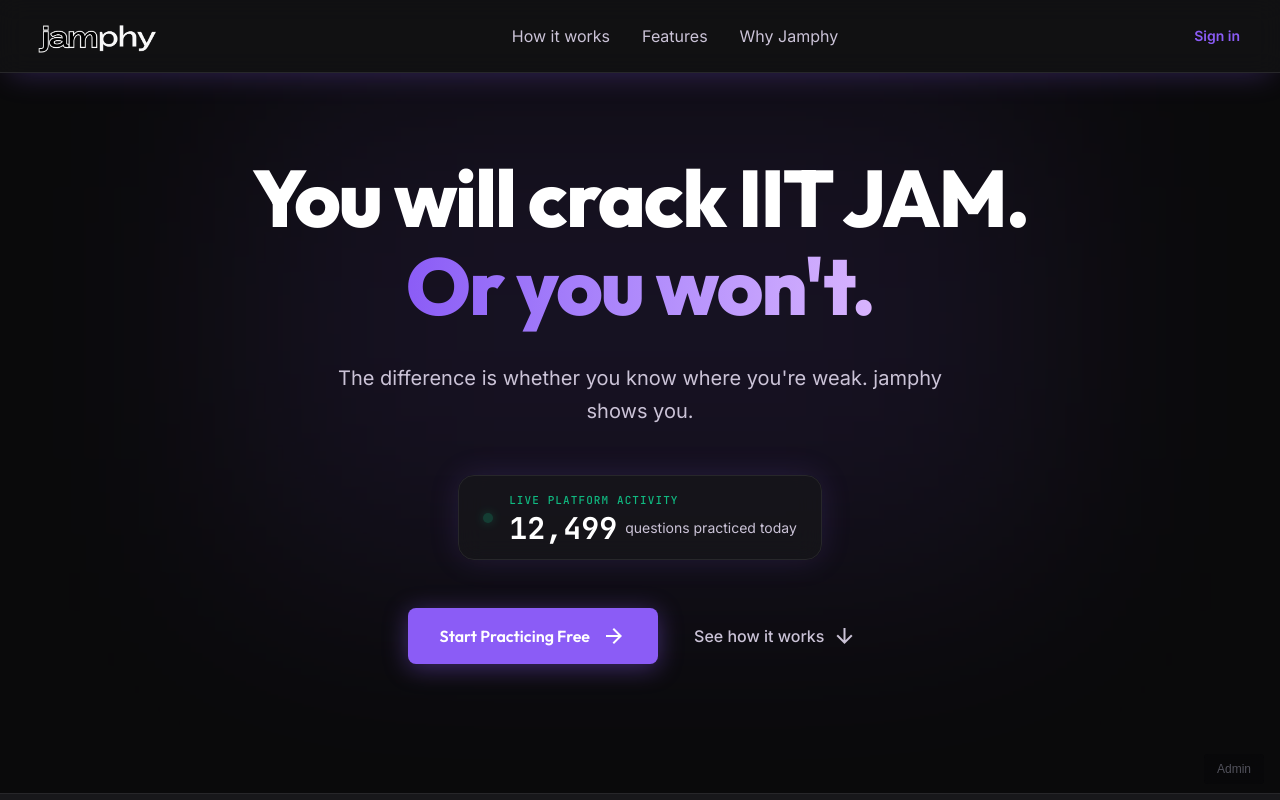
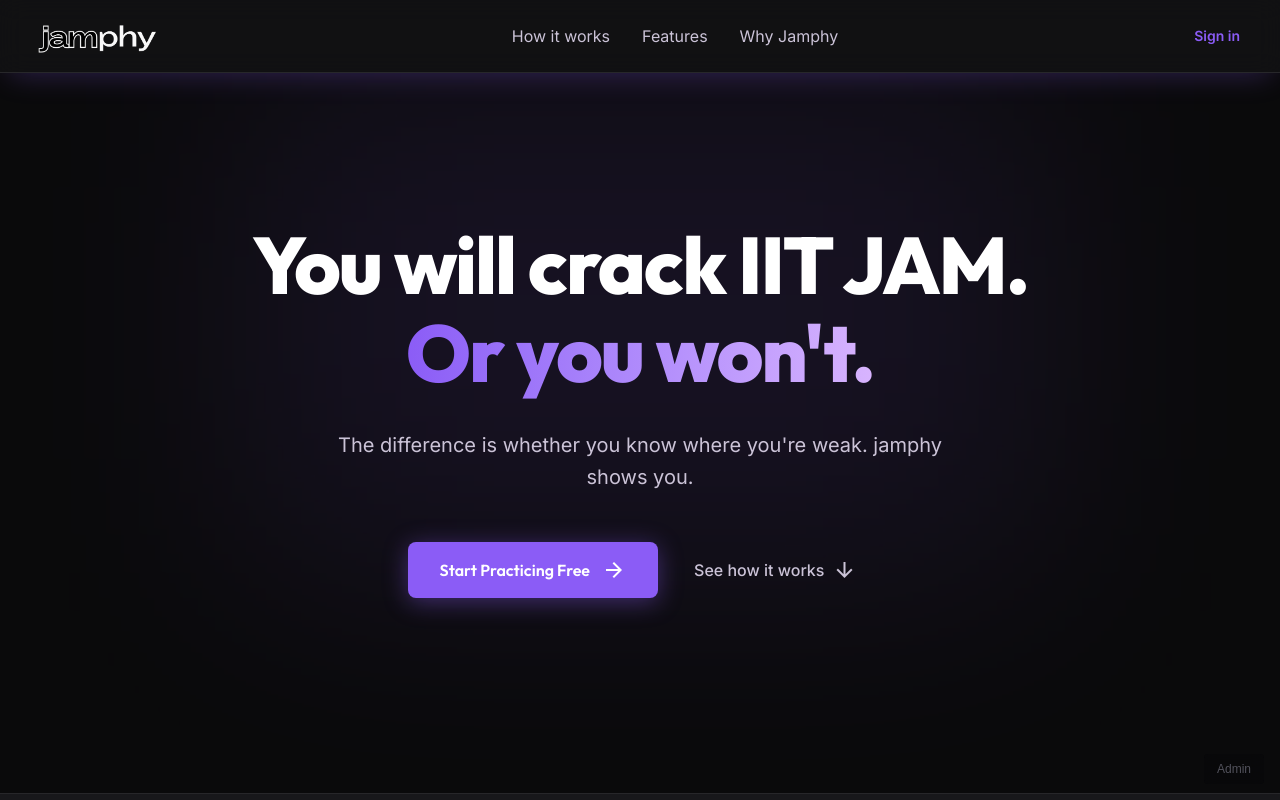
Before and after one commit to jamphyadmin-cell/jamphy, a Next.js app: page / in a window 1280 px wide. Shown: the top 800 px of the page. Built offline with nearby package versions, Linux system fonts and the light colour scheme; no server answers.

Commit message:
style: remove live platform activity counter from hero

```diff
--- a/src/app/page.js
+++ b/src/app/page.js
@@ -138,17 +138,7 @@
             The difference is whether you know where you&apos;re weak. jamphy shows you.
           </p>
 
-          {/* Live Counter (Strict Center Alignment) */}
-          <div className="glass-panel px-6 py-4 rounded-2xl mb-12 flex items-center justify-center gap-4 shadow-[0_0_30px_rgba(139,92,246,0.15)] border-electric-violet/30 w-full max-w-sm sm:w-auto mx-auto">
-            <div className="w-2.5 h-2.5 rounded-full bg-cyber-green dot-blink shadow-[0_0_10px_#10B981] shrink-0"></div>
-            <div className="flex flex-col items-start">
-              <span className="font-mono-label text-[11px] text-cyber-green uppercase tracking-widest block mb-1">Live Platform Activity</span>
-              <div className="flex items-center gap-2">
-                <span className="font-metric-xl text-3xl font-bold text-white leading-none">12,499</span>
-                <span className="font-body-sm text-sm text-on-surface-variant">questions practiced today</span>
-              </div>
-            </div>
-          </div>
+
 
           <div className="flex flex-col sm:flex-row gap-5 items-center w-full sm:w-auto max-w-sm sm:max-w-none">
             <button
```
